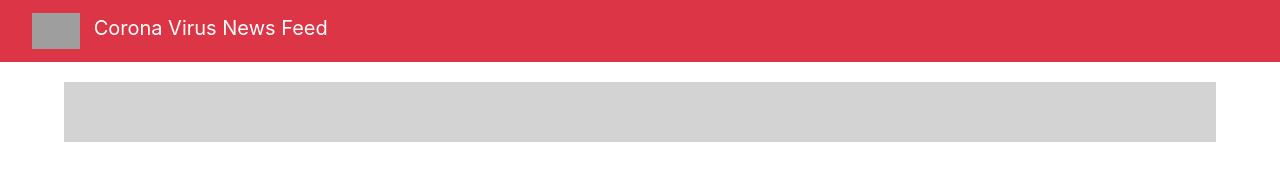
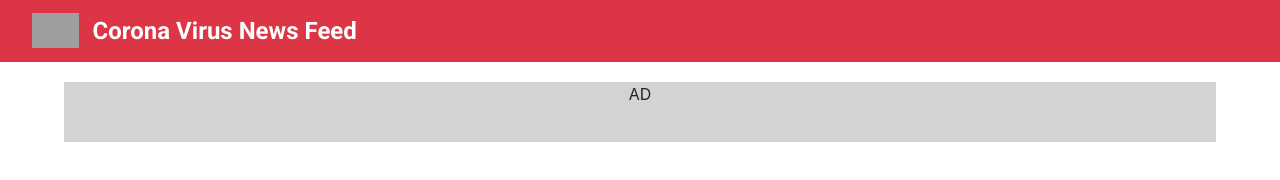
Before and after one commit to andrewtdavis99/coronavirusupdates, a website with bundled scripts: page index.html in a window 1280 px wide. Built offline with nearby package versions, Linux system fonts and the light colour scheme; grey boxes are pictures that could not be loaded.

Commit message:
added new to url

```diff
--- a/index.html
+++ b/index.html
@@ -4,6 +4,7 @@
 <head>
     <meta charset="UTF-8">
     <meta name="viewport" content="width=device-width, initial-scale=1.0">
+    <link href="https://fonts.googleapis.com/css2?family=Roboto:wght@700&display=swap" rel="stylesheet">
     <link rel="stylesheet" href="https://stackpath.bootstrapcdn.com/bootstrap/4.5.0/css/bootstrap.min.css"
         integrity="sha384-9aIt2nRpC12Uk9gS9baDl411NQApFmC26EwAOH8WgZl5MYYxFfc+NcPb1dKGj7Sk" crossorigin="anonymous">
         <link rel="stylesheet" href="style.css">
@@ -18,14 +19,14 @@
     </nav> -->
     <!-- Image and text -->
 <nav class="navbar navbar-dark bg-danger mb-3">
-    <span class="navbar-brand pl-3">
-      <img src="https://cdn.pixabay.com/photo/2016/04/02/21/01/world-1303628_960_720.png"  height="36" class="d-inline-block align-top mr-2 p-0" alt="" loading="lazy">
+    <span class="navbar-brand pl-3 title">
+      <img src="https://cdn.pixabay.com/photo/2016/04/02/21/01/world-1303628_960_720.png"  height="35" class="d-inline-block align-top mr-2 p-0" alt="" loading="lazy">
       Corona Virus News Feed
     </span>
   </nav>
 
     <div class="advert">
-
+        <p>AD</p>
     </div>
 
     <div id="search-container" class="container">
--- a/redditapi.js
+++ b/redditapi.js
@@ -1,6 +1,6 @@
 export default {
     search: function(searchTerm, SearchLimit, sortBy) {
-        return fetch('https://www.reddit.com/r/coronavirus.json?limit=100')
+        return fetch('https://www.reddit.com/r/coronavirus/new.json?limit=100')
         .then(res => res.json())
         .then(data => data.data.children.map(data => data.data))
         .catch(err => console.log(err));
--- a/style.css
+++ b/style.css
@@ -3,4 +3,12 @@
     height: 60px;
     background: lightgrey;
     margin: 20px auto;
+    text-align: center;
 }
+
+.title {
+    font-family: 'Roboto', sans-serif;
+    font-weight: bold;
+    font-size: x-large;
+    color: lavender;
+}
```
Also changed, not shown: dist/index.html, 5 other files.
